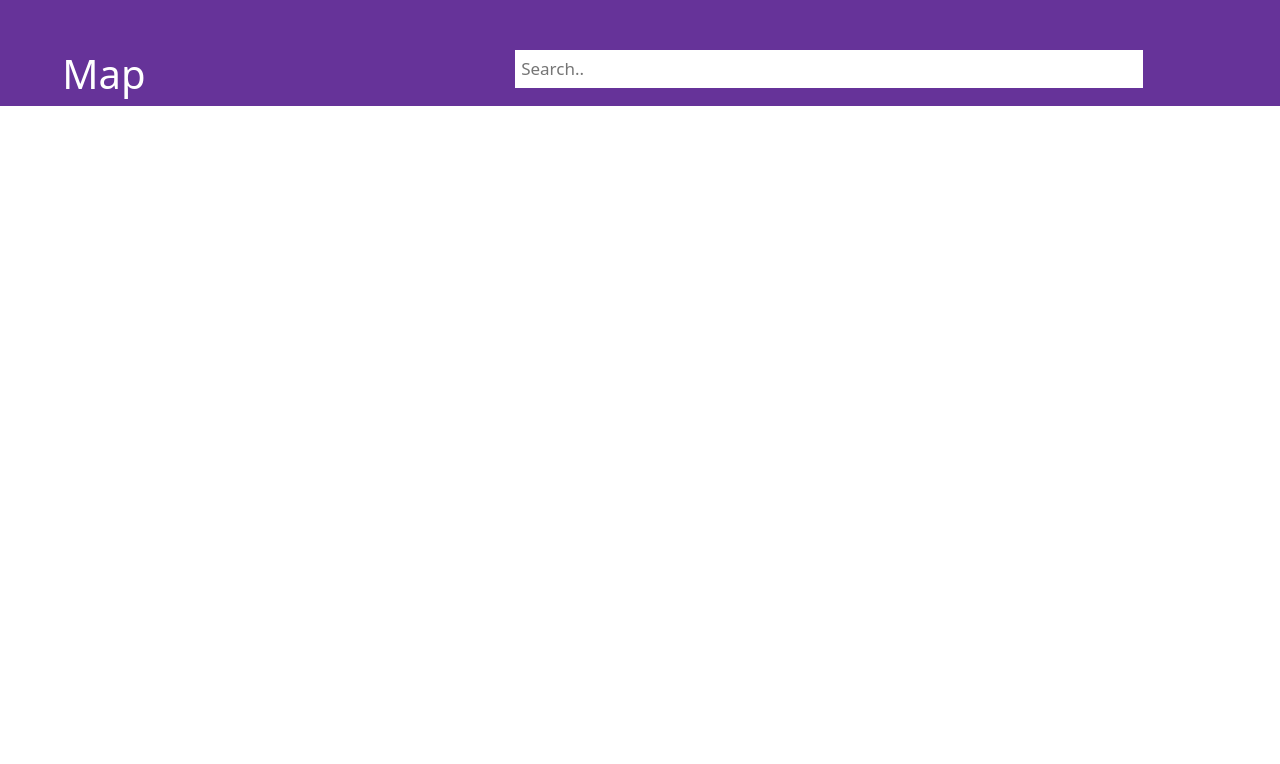
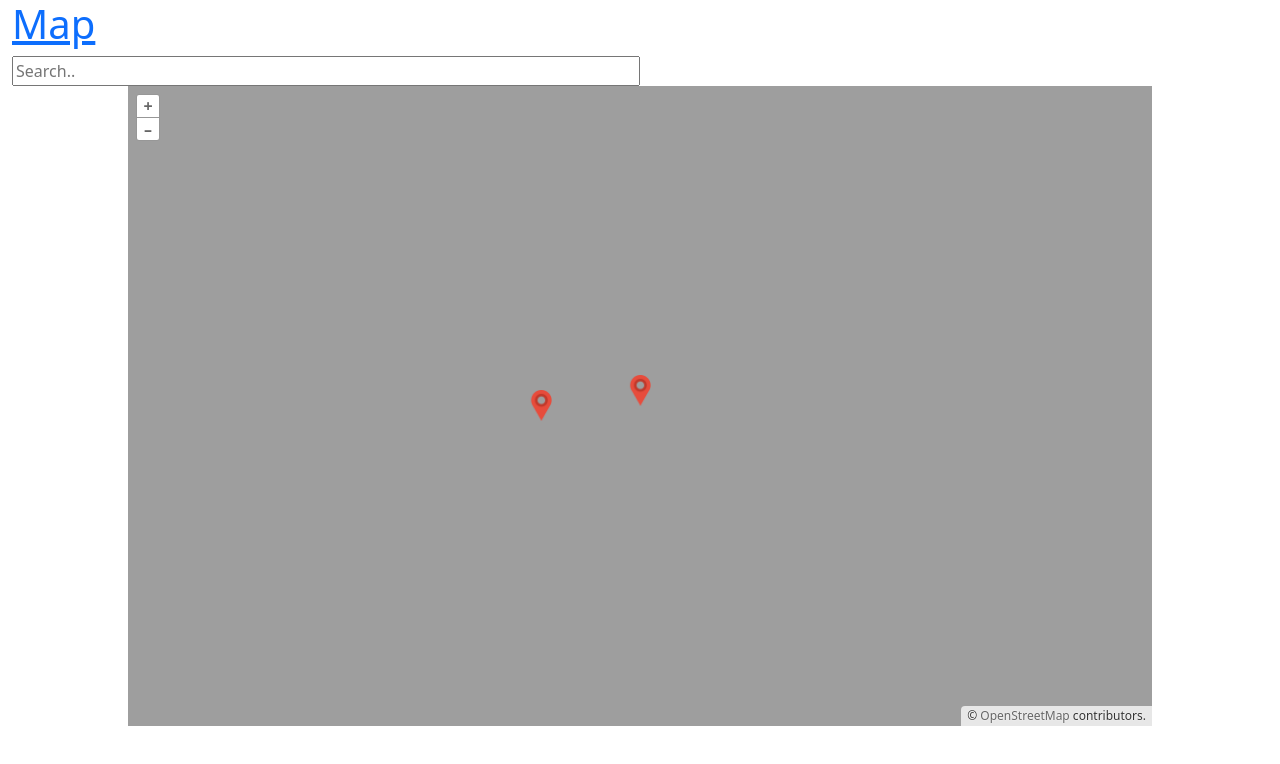
Before and after one commit to filip-svensson/DAT257, a website built with Vite: page index.html in a window 1280 px wide. Built offline with nearby package versions, Linux system fonts and the light colour scheme.

Commit message:
Merge fixed 2.0
Co-authored-by: emme388 <emilberzelius@gmail.com>
Co-authored-by: bananaday <andy.alavinasab@gmail.com>
Co-authored-by: Raggan2000 <ernstn@student.chalmers.se>
Co-authored-by: Skinkan3000 <casperv@student.chalmers.se>
Co-authored-by: Yoorkevich <maxy98@live.co.uk>
Co-authored-by: Leobag <leonard.bagiu@gmail.com>

```diff
--- a/index.html
+++ b/index.html
@@ -26,14 +26,14 @@
 </nav>
 <body>
 
-    </script>
 
+  <div id="map"></div>
     <div id="popup" class="ol-popup">
       <a href="#" id="popup-closer" class="ol-popup-closer"></a>
       <div id="popup-content"></div>
     </div>
 
-
+  <script type="module" src="./main.ts"></script>
   </body>
 
 </html>
--- a/style.css
+++ b/style.css
@@ -1,59 +1,16 @@
 @import "node_modules/ol/ol.css";
 
 html, body {
-  margin: 0 auto;
+  margin: 0;
   height: 100%;
-  box-sizing: border-box;
 }
-
-#nav{
-  display: inline-flex;
-  justify-content: flex-start;
-  background-color: rebeccapurple;
-  min-height: 100px;
-}
-
-#nav .navItems{
-  margin-top: 4%;
-  margin-left: 4%;
-}
-
-#nav .navItems #title{
-  color: white;
-  text-decoration: none;
-
-}
-#nav .navItems #searchBar{
-  float: right;
-  padding: 6px;
-  border: none;
-  margin-right: 16px;
-  font-size: 17px;
-}
-
-
-#nav .navItems a {
-  color: white;
-  text-decoration: none;
-}
-
-#nav .navItems #title:hover {
-  color: lawngreen;
-  text-shadow: 2px 2px black;
-}
-
-
-#mapDiv {
-
-}
-
-#mapDiv #map {
+#map {
   position: relative;
-  margin: 0 auto;
-  min-height: 670px;
-  background-color: orange;
   top: 0;
   bottom: 0;
+  width: 80%;
+  height: 80%;
+  margin: auto;
 }
 .ol-popup {
   position: absolute;
```
